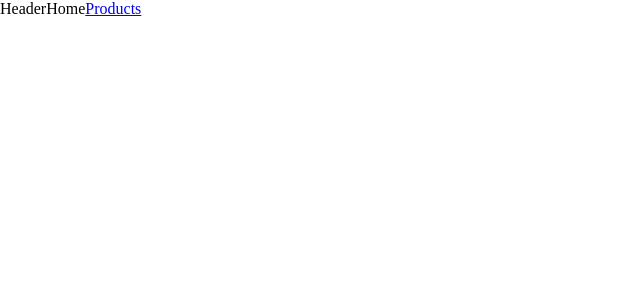
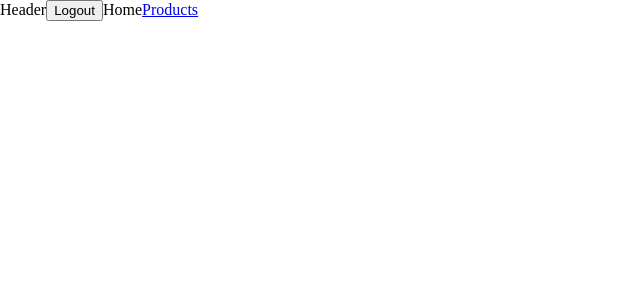
Before and after one commit to 4745454B/frontend-test-odyssey, a React (Create React App) app: page / in a window 1280 px wide. Both pictures are taken after a click on the button "Login". Shown: the top 300 px of the page, without its empty margins (0-640 px from the left). Built offline with nearby package versions, Linux system fonts and the light colour scheme.

Commit message:
Header Logout
Also updates userSlice user to the actualy username

```diff
--- a/src/components/common/Header/Header.jsx
+++ b/src/components/common/Header/Header.jsx
@@ -1,9 +1,23 @@
 import classes from './Header.module.scss'
+import { useDispatch } from 'react-redux';
+import { logout } from '../../../store/userSlice.js';
+import { useSelector } from 'react-redux';
+import { selectUser } from '../../../store/userSlice.js';
+
 
 export default function Header(){
+    const user = useSelector(selectUser);
+
+    const dispatch = useDispatch();
+
+    const handleLogout = () => {
+        dispatch(logout());
+    };
+
     return (
         <>
             Header
+            {user && <button onClick={ handleLogout }>Logout</button> }
         </>
     );
 }
--- a/src/store/userSlice.js
+++ b/src/store/userSlice.js
@@ -8,7 +8,7 @@ export const userSlice = createSlice({
     reducers: {
         login: (state, action) => {
             state.user = action.payload;
-            localStorage.setItem('user', state.user);
+            localStorage.setItem('user', state.user.name);
         },
         logout: (state) => {
             state.user = null;
```
